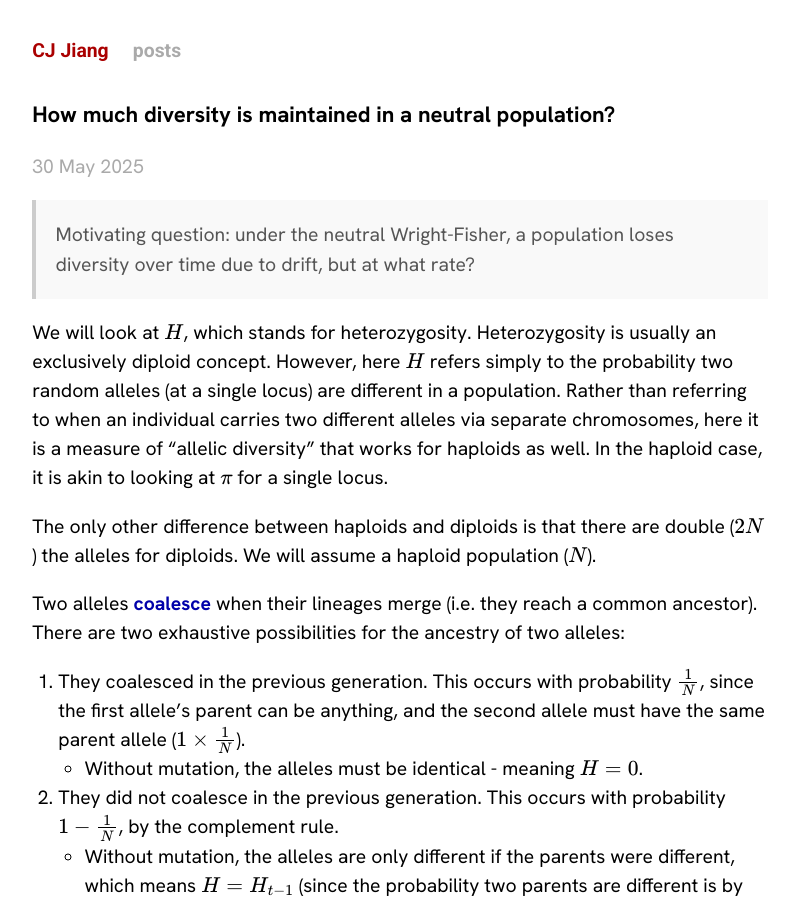
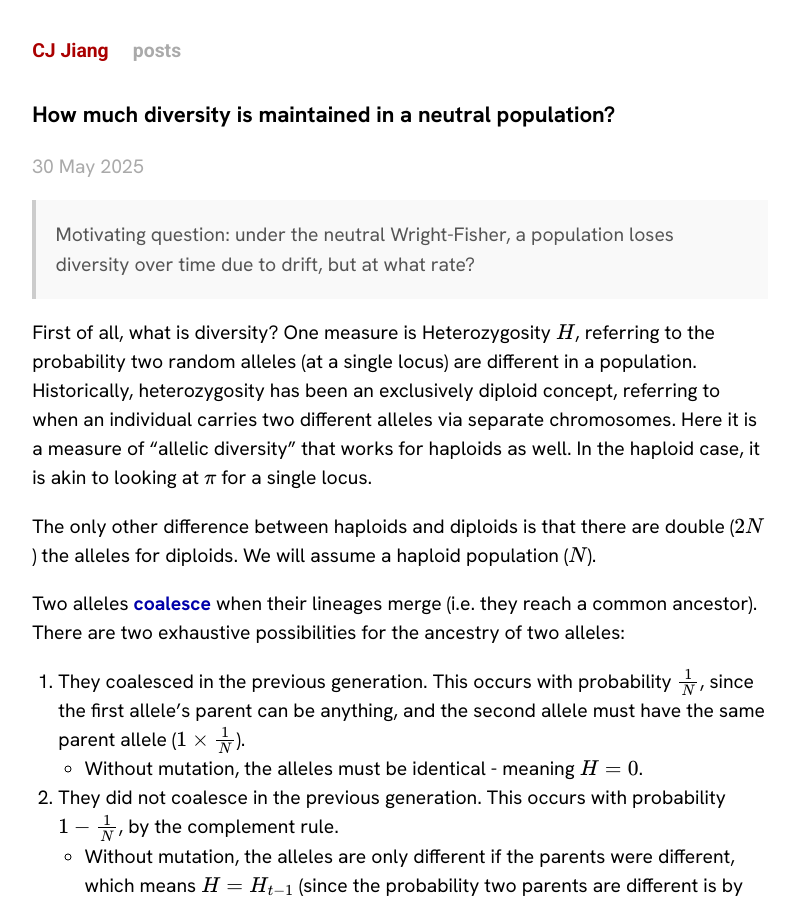
Before and after one commit to cjdjpj/cjdjpj.github.io, a Jekyll site: the page built from _posts/2025-5-30-diversity-coalescent-theory.md, in a window 1280 px wide and 900 px high. Shown: the whole window, without its empty margins (240-1035 px from the left). Built offline with Jekyll 4.4.1, drawn with Linux system fonts in a browser that asks for light colours.

Commit message:
fix heterozygosity phrasing

```diff
--- a/_posts/2025-5-30-diversity-coalescent-theory.md
+++ b/_posts/2025-5-30-diversity-coalescent-theory.md
@@ -10,7 +10,7 @@ title: How much diversity is maintained in a neutral population?
 
 > Motivating question: under the neutral Wright-Fisher, a population loses diversity over time due to drift, but at what rate?
 
-We will look at $$H$$, which stands for heterozygosity. Heterozygosity is usually an exclusively diploid concept. However, here $$H$$ refers simply to the probability two random alleles (at a single locus) are different in a population. Rather than referring to when an individual carries two different alleles via separate chromosomes, here it is a measure of "allelic diversity" that works for haploids as well. In the haploid case, it is akin to looking at $$\pi$$ for a single locus.
+First of all, what is diversity? One measure is Heterozygosity $$H$$, referring to the probability two random alleles (at a single locus) are different in a population. Historically, heterozygosity has been an exclusively diploid concept, referring to when an individual carries two different alleles via separate chromosomes. Here it is a measure of "allelic diversity" that works for haploids as well. In the haploid case, it is akin to looking at $$\pi$$ for a single locus.
 
 The only other difference between haploids and diploids is that there are double ($$2N$$) the alleles for diploids. We will assume a haploid population ($$N$$).
 
```
